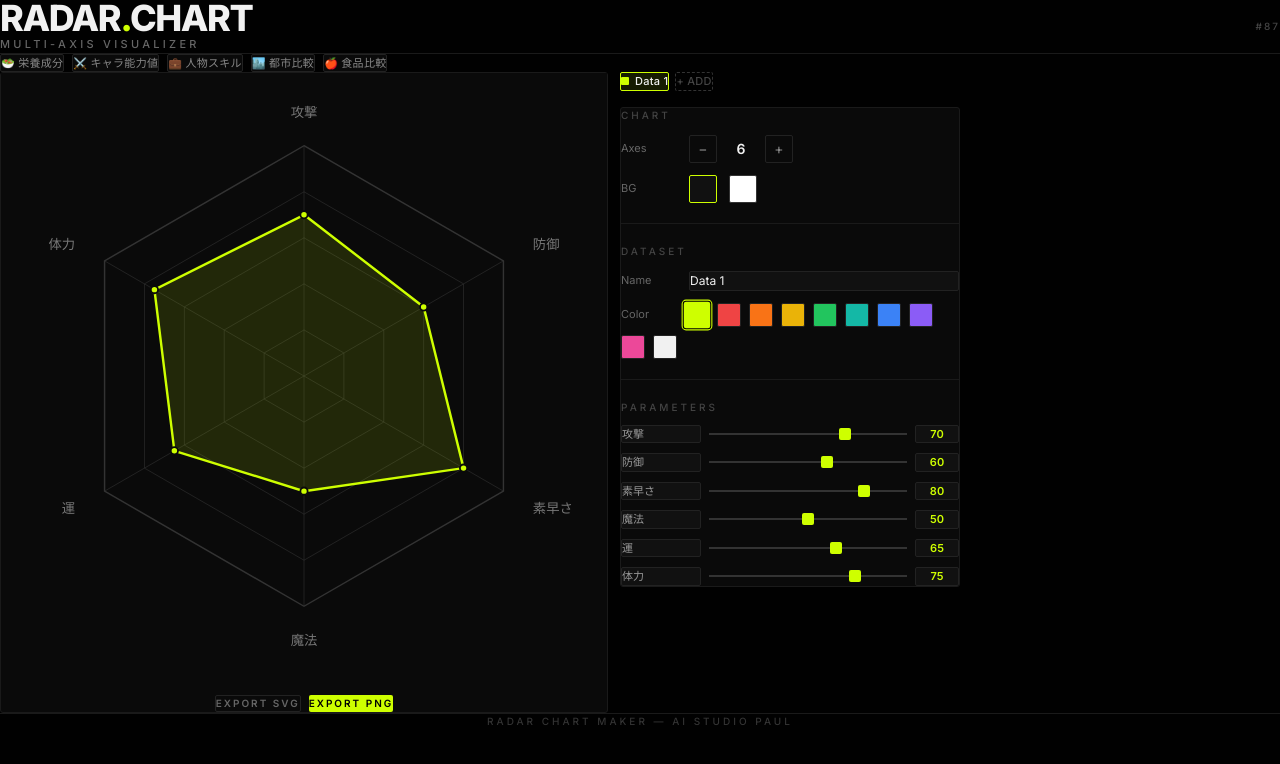
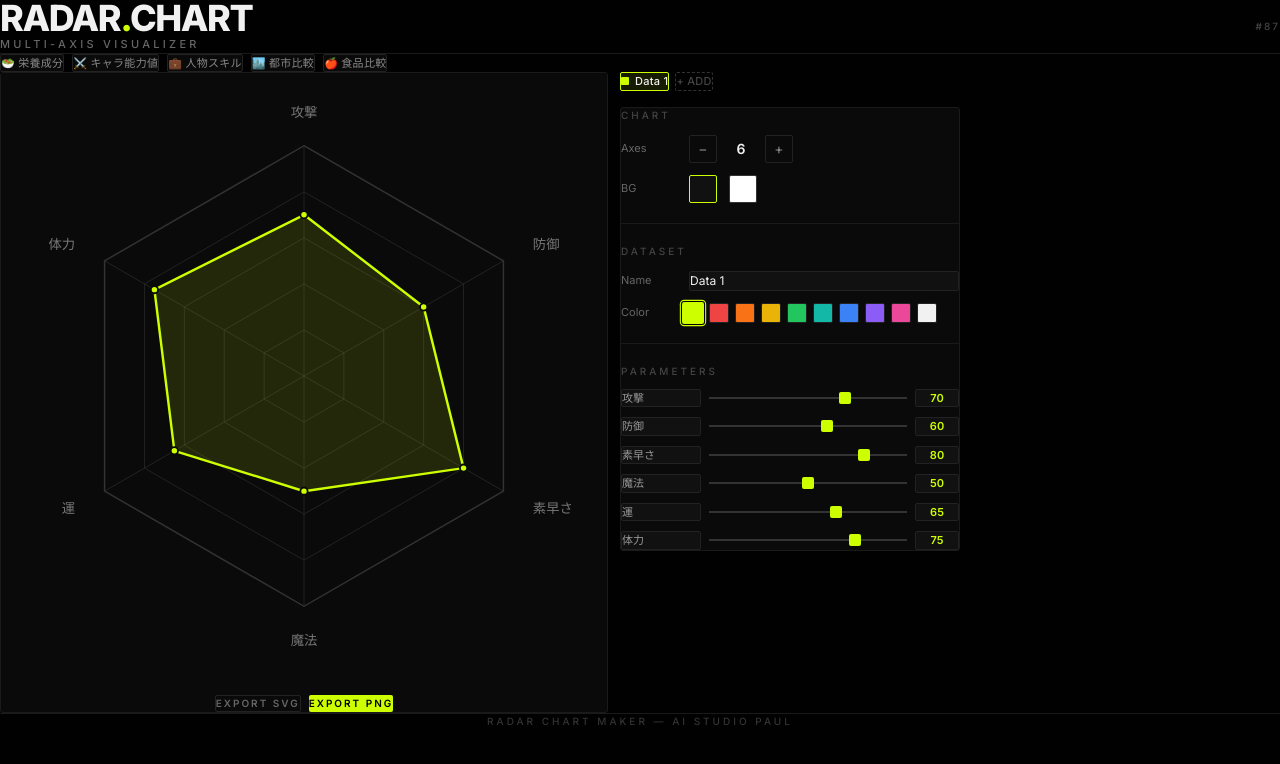
Before and after one commit to paul13131313/radar-chart, a React (Vite) app: page / in a window 1280 px wide. Shown: the top 764 px of the page. Built offline with nearby package versions, Linux system fonts and the light colour scheme.

Commit message:
カラースウォッチを一列に整列
Co-Authored-By: Claude Opus 4.6 <noreply@anthropic.com>

```diff
--- a/src/components/Controls.tsx
+++ b/src/components/Controls.tsx
@@ -118,13 +118,13 @@ export default function Controls({
         </div>
 
         {/* Color swatches */}
-        <div className="flex items-center gap-2 flex-wrap">
-          <span className="text-[11px] text-[#666] w-14">Color</span>
+        <div className="flex items-center gap-1.5">
+          <span className="text-[11px] text-[#666] w-14 shrink-0">Color</span>
           {COLOR_SWATCHES.map((c) => (
             <button
               key={c}
               onClick={() => handleColorChange(c)}
-              className={`w-6 h-6 rounded-[2px] cursor-pointer transition-all duration-200 ${
+              className={`w-5 h-5 shrink-0 rounded-[2px] cursor-pointer transition-all duration-200 ${
                 currentDataset.color === c
                   ? 'ring-1 ring-[#CEFF00] ring-offset-1 ring-offset-[#010101] scale-110'
                   : 'border border-[#222] hover:scale-110'
```
